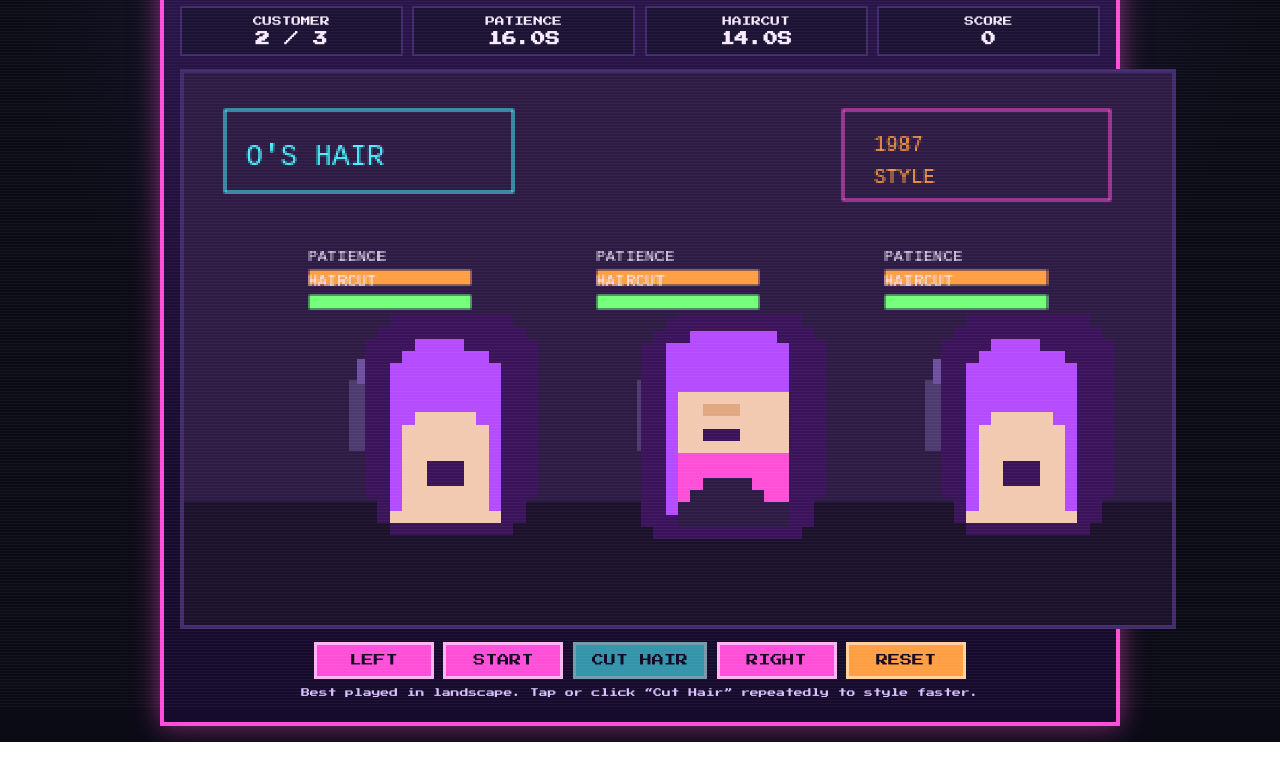
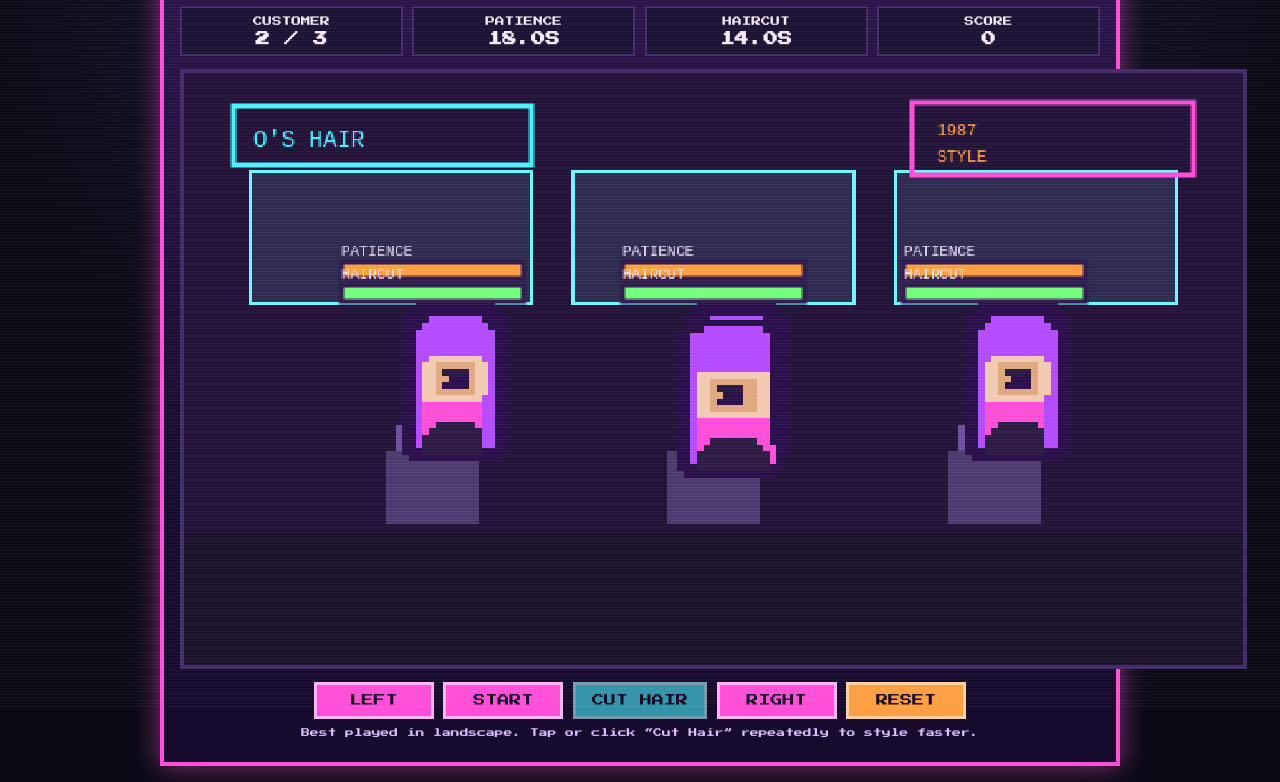
Before and after one commit to distanlo/hcchallenge, a plain HTML site: page index.html in a window 1280 px wide. Shown: the part 93-875 px from the top of the page. Before the commit the page ends 835 px from the top, so only its background shows below. Drawn offline with Linux system fonts and the light colour scheme.

Commit message:
Redesign pixel art and layout

```diff
--- a/game.js
+++ b/game.js
@@ -11,10 +11,10 @@ const resetButton = document.getElementById("reset");
 const leftButton = document.getElementById("left");
 const rightButton = document.getElementById("right");
 
-const GAME_WIDTH = 480;
-const GAME_HEIGHT = 270;
+const GAME_WIDTH = 640;
+const GAME_HEIGHT = 360;
 const CUSTOMERS_TOTAL = 3;
-const PATIENCE_MAX = 16;
+const PATIENCE_MAX = 18;
 const HAIRCUT_MAX = 14;
 
 let patience = [];
@@ -22,7 +22,6 @@ let haircut = [];
 let score = 0;
 let gameState = "idle";
 let lastTick = 0;
-let loopId = null;
 let hairdresserLane = 1;
 let hairdresserX = 0;
 let hairdresserTargetX = 0;
@@ -30,7 +29,7 @@ let hairdresserTargetX = 0;
 const palette = {
   skin: "#f2c9b1",
   skin2: "#e0a880",
-  hair: "#3a135a",
+  hair: "#2a0f4a",
   hairHighlight: "#b44bff",
   jacket: "#ff4fd8",
   jacket2: "#ff8cf1",
@@ -46,96 +45,117 @@ const palette = {
   cup: "#7adf7f",
   boba: "#1a1a1a",
   straw: "#ff4fd8",
+  mirror: "#2f2a4f",
+  mirrorGlow: "#6ef5ff",
   overlay: "rgba(11, 11, 22, 0.7)",
 };
 
 const hairdresserSprite = [
-  "....3333333333....",
-  "...333444444433...",
-  "..33444444444433..",
-  "..33444444444433..",
-  "..33444444444433..",
-  "..33555555555533..",
-  "..33511111111133..",
-  "..33511222111133..",
-  "..33511111111133..",
-  "..33511333111133..",
-  "..33511111111133..",
-  "..33566666666633..",
-  "..33566666666633..",
-  "..33566777766633..",
-  "..33567777776633..",
-  "..33577777777733..",
-  "..33377777777733..",
-  "...333333333333...",
+  "....333333333333....",
+  "...33344444444433...",
+  "..3344444444444433..",
+  "..3344444444444433..",
+  "..3344444444444433..",
+  "..3344444444444433..",
+  "..3344444444444433..",
+  "..3355555555555533..",
+  "..3351111111111133..",
+  "..3351122222221133..",
+  "..3351120000221133..",
+  "..3351122333221133..",
+  "..3351123333221133..",
+  "..3351122222221133..",
+  "..3351111111111133..",
+  "..3356666666666633..",
+  "..3356666666666633..",
+  "..3356666666666633..",
+  "..3356677777776633..",
+  "..3356777777777663..",
+  "..3357777777777763..",
+  "..3357777777777763..",
+  "..3337777777777733..",
+  "...33333333333333...",
 ];
 
 const hairdresserMatchaSprite = [
-  "....3333333333....",
-  "...333444444433...",
-  "..33444444444433..",
-  "..33444444444433..",
-  "..33444444444433..",
-  "..33555555555533..",
-  "..33511111111133..",
-  "..33511222111133..",
-  "..33511111111133..",
-  "..33511333111133..",
-  "..33511111111133..",
-  "..33566666666633..",
-  "..33566666666633..",
-  "..33566777766633..",
-  "..33567777776633..",
-  "..33577777777733..",
-  "..33377777777733..",
-  "...333333333333...",
+  "....333333333333....",
+  "...33344444444433...",
+  "..3344444444444433..",
+  "..3344444444444433..",
+  "..3344444444444433..",
+  "..3344444444444433..",
+  "..3344444444444433..",
+  "..3355555555555533..",
+  "..3351111111111133..",
+  "..3351122222221133..",
+  "..3351120000221133..",
+  "..3351122333221133..",
+  "..3351123333221133..",
+  "..3351122222221133..",
+  "..3351111111111133..",
+  "..3356666666666633..",
+  "..3356666666666633..",
+  "..3356666666666633..",
+  "..3356677777776633..",
+  "..3356777777777663..",
+  "..3357777777777763..",
+  "..3357777777777763..",
+  "..3337777777777733..",
+  "...33333333333333...",
 ];
 
 const customerSprite = [
-  "....8888888888....",
-  "...888888888888...",
-  "..88889999888888..",
-  "..88899999998888..",
-  "..88999999999888..",
-  "..88999999999888..",
-  "..88999999999888..",
-  "..88999999999888..",
-  "..88991111199888..",
-  "..88911111119888..",
-  "..88911111119888..",
-  "..88911111119888..",
-  "..88911333119888..",
-  "..88911333119888..",
-  "..88911111119888..",
-  "...891111111988...",
-  "...811111111188...",
-  "....8888888888....",
+  "....888888888888....",
+  "...88888888888888...",
+  "..8888999999998888..",
+  "..8889999999999888..",
+  "..8899999999999988..",
+  "..8899999999999988..",
+  "..8899999999999988..",
+  "..8899999999999988..",
+  "..8899111111119988..",
+  "..8891122222211988..",
+  "..8891120000211988..",
+  "..8891122333211988..",
+  "..8891123333211988..",
+  "..8891122222211988..",
+  "..8891111111119988..",
+  "..8896666666669988..",
+  "..8896666666669988..",
+  "..8896666666669988..",
+  "..8896677777769988..",
+  "..8896777777779988..",
+  "..8897777777779988..",
+  "..8897777777779988..",
+  "..8887777777778888..",
+  "...88888888888888...",
 ];
 
 const matchaSprite = [
-  "........",
-  "..cccc..",
-  ".cccccc.",
-  ".cccccc.",
-  ".cbbbbc.",
-  ".cbbbbc.",
-  ".cccccc.",
-  "..ccs...",
+  "..........",
+  "..cccccc..",
+  ".cccccccc.",
+  ".cccccccc.",
+  ".ccbbbbcc.",
+  ".ccbbbbcc.",
+  ".cccccccc.",
+  "..cccs....",
 ];
 
 const huzzSprite = [
-  "hhhhhhhhhh",
-  "hzzzzzzzzh",
-  "hzzzzzzzzh",
-  "hzzzzzzzzh",
-  "hzzzzzzzzh",
-  "hzzzzzzzzh",
-  "hzzzzzzzzh",
-  "hhhhhhhhhh",
+  "hhhhhhhhhhhh",
+  "hzzzzzzzzzzh",
+  "hzzzzzzzzzzh",
+  "hzzzzzzzzzzh",
+  "hzzzzzzzzzzh",
+  "hzzzzzzzzzzh",
+  "hzzzzzzzzzzh",
+  "hhhhhhhhhhhh",
 ];
 
 const spriteColors = {
   ".": null,
+  "0": "#2b1a3f",
   "1": palette.skin,
   "2": palette.skin2,
   "3": palette.hair,
@@ -152,8 +172,8 @@ const spriteColors = {
   "z": palette.text,
 };
 
-const pixelSize = 3;
-const lanes = [100, 240, 380];
+const pixelSize = 2;
+const lanes = [150, 320, 490];
 
 const salonProps = {
   neon: "O'S HAIR",
@@ -165,7 +185,7 @@ const resizeCanvas = () => {
   const ratio = GAME_WIDTH / GAME_HEIGHT;
   let width = innerWidth * 0.95;
   let height = width / ratio;
-  const heightLimit = innerWidth > innerHeight ? innerHeight * 0.7 : innerHeight * 0.5;
+  const heightLimit = innerWidth > innerHeight ? innerHeight * 0.75 : innerHeight * 0.55;
   if (height > heightLimit) {
     height = heightLimit;
     width = height * ratio;
@@ -190,7 +210,7 @@ const startGame = () => {
   if (gameState === "playing") return;
   gameState = "playing";
   lastTick = performance.now();
-  loopId = requestAnimationFrame(gameLoop);
+  requestAnimationFrame(gameLoop);
   updateHud();
 };
 
@@ -210,10 +230,10 @@ const cutHair = () => {
   if (gameState !== "playing") return;
   const idx = hairdresserLane;
   if (haircut[idx] <= 0) return;
-  haircut[idx] = Math.max(0, haircut[idx] - 1.4);
-  score += 10;
+  haircut[idx] = Math.max(0, haircut[idx] - 1.2);
+  score += 12;
   if (allStyled()) {
-    score += Math.floor(patience.reduce((sum, value) => sum + value, 0) * 6);
+    score += Math.floor(patience.reduce((sum, value) => sum + value, 0) * 5);
     winRound();
   }
   updateHud();
@@ -252,41 +272,52 @@ const drawSprite = (sprite, x, y, scale = 1) => {
 
 const drawSalon = () => {
   ctx.fillStyle = palette.floor;
-  ctx.fillRect(0, 210, GAME_WIDTH, 60);
+  ctx.fillRect(0, 280, GAME_WIDTH, 80);
 
-  ctx.fillStyle = "#2d1b44";
-  ctx.fillRect(0, 0, GAME_WIDTH, 210);
+  ctx.fillStyle = "#241339";
+  ctx.fillRect(0, 0, GAME_WIDTH, 280);
+
+  ctx.fillStyle = palette.mirror;
+  ctx.fillRect(40, 60, 170, 80);
+  ctx.strokeStyle = palette.mirrorGlow;
+  ctx.lineWidth = 2;
+  ctx.strokeRect(40, 60, 170, 80);
+  ctx.fillRect(235, 60, 170, 80);
+  ctx.strokeRect(235, 60, 170, 80);
+  ctx.fillRect(430, 60, 170, 80);
+  ctx.strokeRect(430, 60, 170, 80);
 
   ctx.strokeStyle = palette.neon;
-  ctx.strokeRect(20, 18, 140, 40);
+  ctx.lineWidth = 3;
+  ctx.strokeRect(30, 20, 180, 36);
   ctx.fillStyle = palette.neon;
   ctx.font = "14px 'Press Start 2P', monospace";
-  ctx.fillText(salonProps.neon, 30, 45);
+  ctx.fillText(salonProps.neon, 42, 45);
 
   ctx.strokeStyle = "#ff4fd8";
-  ctx.strokeRect(320, 18, 130, 44);
+  ctx.strokeRect(440, 18, 170, 44);
   ctx.fillStyle = "#ff9f43";
   ctx.font = "10px 'Press Start 2P', monospace";
-  ctx.fillText(salonProps.posters[0], 335, 38);
-  ctx.fillText(salonProps.posters[1], 335, 54);
+  ctx.fillText(salonProps.posters[0], 455, 38);
+  ctx.fillText(salonProps.posters[1], 455, 54);
 
   lanes.forEach((x) => {
     ctx.fillStyle = palette.chair;
-    ctx.fillRect(x - 20, 150, 40, 35);
+    ctx.fillRect(x - 28, 230, 56, 44);
     ctx.fillStyle = palette.chair2;
-    ctx.fillRect(x - 16, 140, 32, 12);
+    ctx.fillRect(x - 22, 214, 44, 16);
   });
 };
 
 const drawMeter = (label, value, max, x, y, color) => {
   ctx.fillStyle = "#120a24";
-  ctx.fillRect(x, y, 80, 8);
+  ctx.fillRect(x, y, 110, 10);
   ctx.fillStyle = color;
-  ctx.fillRect(x, y, (value / max) * 80, 8);
+  ctx.fillRect(x, y, (value / max) * 110, 10);
   ctx.strokeStyle = "#2f1a4e";
-  ctx.strokeRect(x, y, 80, 8);
+  ctx.strokeRect(x, y, 110, 10);
   ctx.fillStyle = palette.text;
-  ctx.font = "8px 'Press Start 2P', monospace";
+  ctx.font = "9px 'Press Start 2P', monospace";
   ctx.fillText(label, x, y - 4);
 };
 
@@ -295,22 +326,22 @@ const drawStatusOverlay = () => {
   ctx.fillStyle = palette.overlay;
   ctx.fillRect(0, 0, GAME_WIDTH, GAME_HEIGHT);
   ctx.fillStyle = palette.text;
-  ctx.font = "16px 'Press Start 2P', monospace";
+  ctx.font = "18px 'Press Start 2P', monospace";
   ctx.textAlign = "center";
 
   if (gameState === "lose") {
-    ctx.fillText("HUZZ!", GAME_WIDTH / 2, 120);
-    drawSprite(huzzSprite, GAME_WIDTH / 2 - 40, 135, 2);
+    ctx.fillText("HUZZ!", GAME_WIDTH / 2, 150);
+    drawSprite(huzzSprite, GAME_WIDTH / 2 - 60, 165, 2);
     ctx.font = "10px 'Press Start 2P', monospace";
-    ctx.fillText("Customers stormed out!", GAME_WIDTH / 2, 190);
+    ctx.fillText("Customers stormed out!", GAME_WIDTH / 2, 230);
   }
 
   if (gameState === "win") {
-    ctx.fillText("YOU WIN!", GAME_WIDTH / 2, 90);
+    ctx.fillText("YOU WIN!", GAME_WIDTH / 2, 120);
     ctx.font = "10px 'Press Start 2P', monospace";
-    ctx.fillText("Matcha break time", GAME_WIDTH / 2, 120);
-    drawSprite(hairdresserMatchaSprite, GAME_WIDTH / 2 - 120, 130, 2);
-    drawSprite(matchaSprite, GAME_WIDTH / 2 + 40, 150, 3);
+    ctx.fillText("Matcha break time", GAME_WIDTH / 2, 150);
+    drawSprite(hairdresserMatchaSprite, GAME_WIDTH / 2 - 140, 170, 2);
+    drawSprite(matchaSprite, GAME_WIDTH / 2 + 60, 210, 3);
   }
 
   ctx.textAlign = "left";
@@ -321,19 +352,19 @@ const drawScene = () => {
   drawSalon();
 
   lanes.forEach((x, index) => {
-    const baseY = 118;
-    drawSprite(customerSprite, x - 24, baseY, 2);
-    drawMeter("PATIENCE", patience[index], PATIENCE_MAX, x - 40, 96, palette.warn);
-    drawMeter("HAIRCUT", haircut[index], HAIRCUT_MAX, x - 40, 108, palette.good);
+    const baseY = 140;
+    drawSprite(customerSprite, x - 26, baseY, 2);
+    drawMeter("PATIENCE", patience[index], PATIENCE_MAX, x - 55, 115, palette.warn);
+    drawMeter("HAIRCUT", haircut[index], HAIRCUT_MAX, x - 55, 129, palette.good);
   });
 
-  drawSprite(hairdresserSprite, hairdresserX - 30, 120, 2);
+  drawSprite(hairdresserSprite, hairdresserX - 30, 150, 2);
 
   drawStatusOverlay();
 };
 
 const updateHairdresser = (delta) => {
-  const speed = 240;
+  const speed = 280;
   if (Math.abs(hairdresserTargetX - hairdresserX) < 1) {
     hairdresserX = hairdresserTargetX;
     return;
@@ -360,7 +391,7 @@ const gameLoop = (timestamp) => {
     const isStyled = haircut[index] <= 0;
     if (isStyled) return value;
     const active = index === hairdresserLane;
-    const drain = active ? 0.45 : 0.9;
+    const drain = active ? 0.4 : 0.95;
     return Math.max(0, value - delta * drain);
   });
 
@@ -379,7 +410,7 @@ const gameLoop = (timestamp) => {
 
   updateHud();
   drawScene();
-  loopId = requestAnimationFrame(gameLoop);
+  requestAnimationFrame(gameLoop);
 };
 
 startButton.addEventListener("click", startGame);
--- a/index.html
+++ b/index.html
@@ -31,7 +31,7 @@
           <strong id="score">0</strong>
         </div>
       </section>
-      <canvas id="game" width="480" height="270" aria-label="Game canvas"></canvas>
+      <canvas id="game" width="640" height="360" aria-label="Game canvas"></canvas>
       <section class="controls">
         <button id="left">Left</button>
         <button id="start">Start</button>
```
